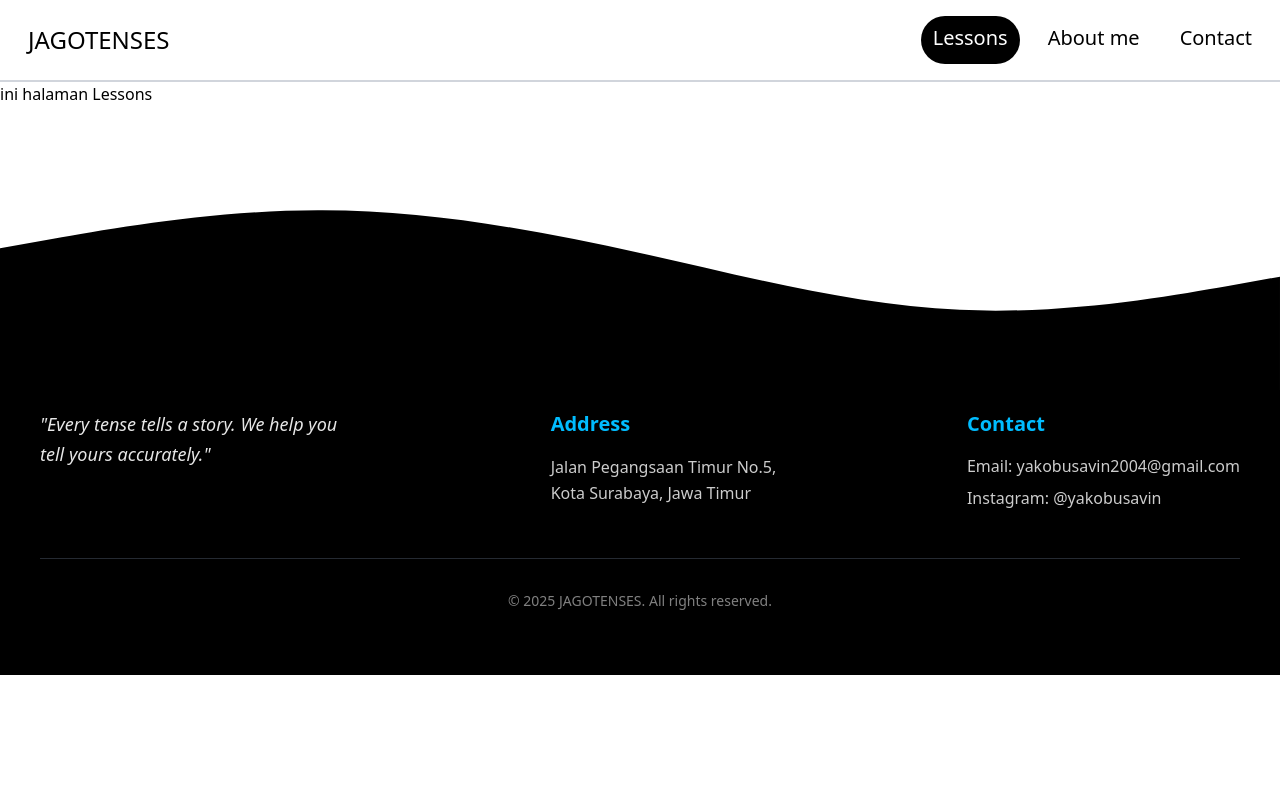
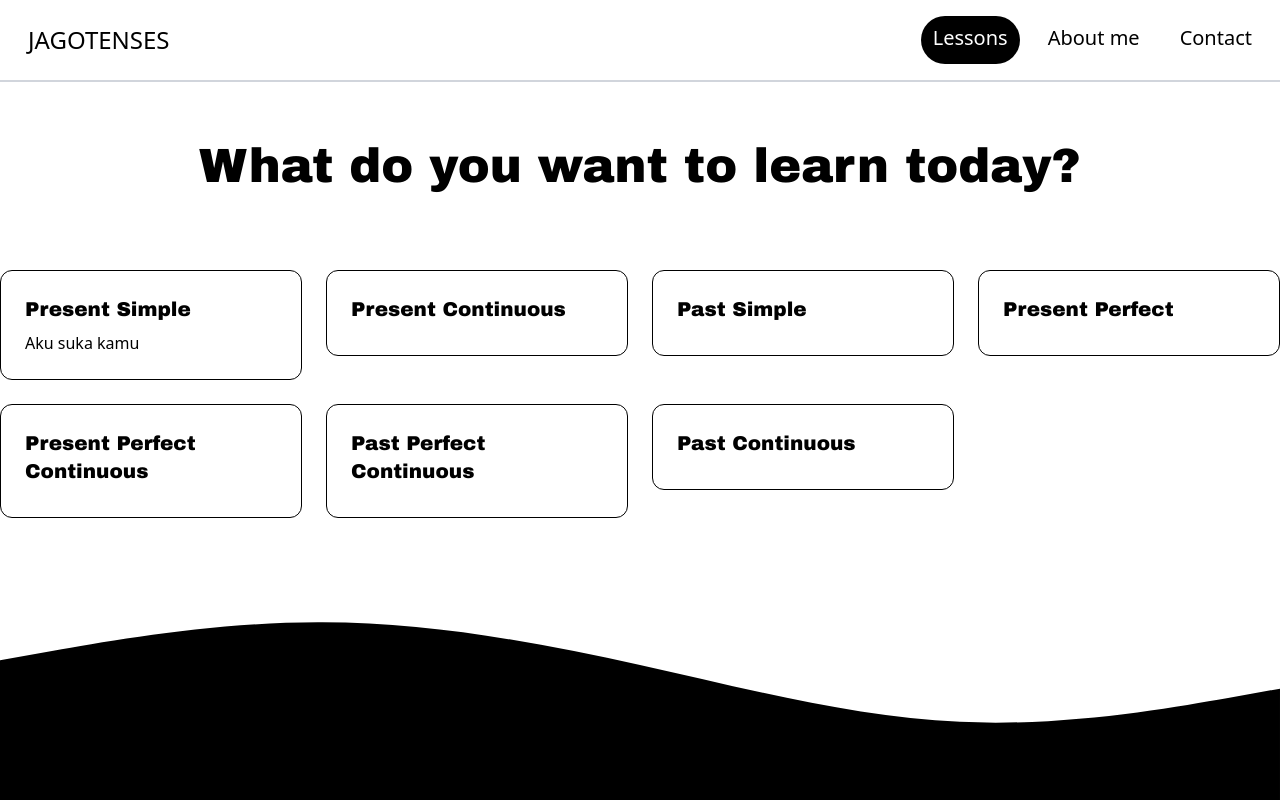
Before and after one commit to YO-SP/Jago-Tenses, a React (Vite) app: page /lessons in a window 1280 px wide. Shown: the top 800 px of the page. Built offline with nearby package versions, Linux system fonts and the light colour scheme.

Commit message:
Membuat card masing-masing tenses

```diff
--- /dev/null
+++ b/src/data/tenses.js
@@ -0,0 +1,37 @@
+export const tenses = [
+    {
+        id: "present-simple",
+        title: "Present Simple",
+        description: "Aku suka kamu"
+    },
+
+    {
+        id: "present-continuous",
+        title: "Present Continuous"
+    },
+
+    {
+        id: "past-simple",
+        title: "Past Simple"
+    },
+
+    {
+        id: "present-perfect",
+        title: "Present Perfect"
+    },
+
+    {
+        id: "present-perfect-continuous",
+        title: "Present Perfect Continuous"
+    },
+
+    {
+        id: "past-perfect-continuous",
+        title: "Past Perfect Continuous"
+    },
+
+    {
+        id: "past-continuous",
+        title: "Past Continuous"
+    },
+]
--- a/src/pages/Lessons.jsx
+++ b/src/pages/Lessons.jsx
@@ -1,22 +1,29 @@
 import Header from "../components/Header.jsx";
 import Footer from "../components/Footer.jsx";
+import { Link } from 'react-router-dom';
+import { tenses } from '../data/tenses.js';
 
 export default function Lessons(){
     return(
         <>
         <Header></Header>
 
+        <h1 class="text-black font-['Archivo_Black'] text-center text-5xl mt-15 mb-20">What do you want to learn today?</h1>
 
-
-
-        <h1>ini halaman Lessons</h1>
-
-
-
-
-
-
-
+        <div className="flex justify-center mt-12">
+        <div className="grid grid-cols-4 gap-6">
+          {tenses.map((tense) => (
+            <Link key={tense.id} to={`/lessons/${tense.id}`}>
+              <div className="border border-black rounded-xl p-6 hover:bg-amber-200 hover:text-black duration-200">
+                <h2 className="font-['Archivo_Black'] text-xl">
+                  {tense.title}
+                </h2>
+                <p className="mt-2">{tense.description}</p>
+              </div>
+            </Link>
+          ))}
+        </div>
+        </div>
 
         <Footer></Footer>
         </>
```
Also changed, not shown: src/App.jsx (line endings or trailing spaces).
